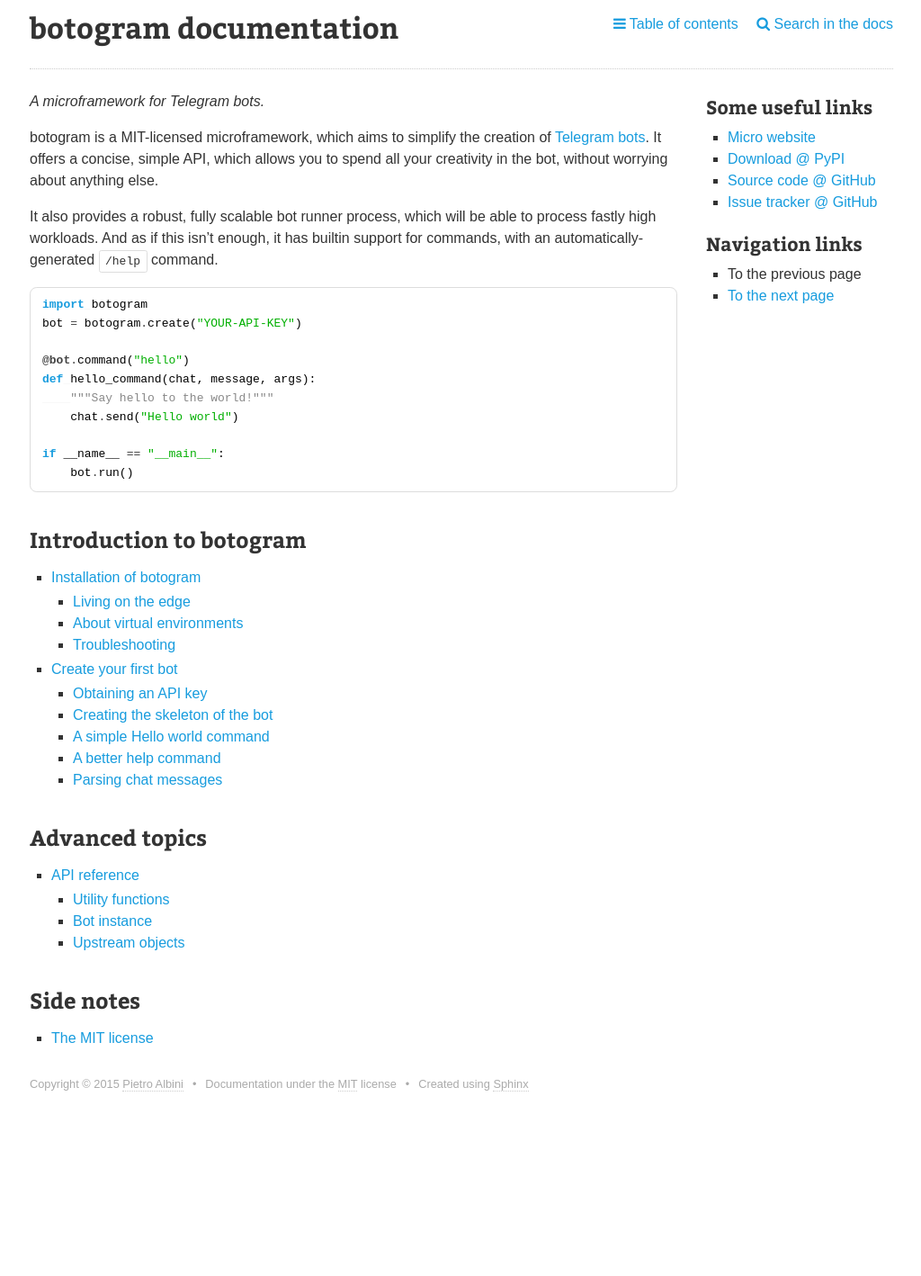
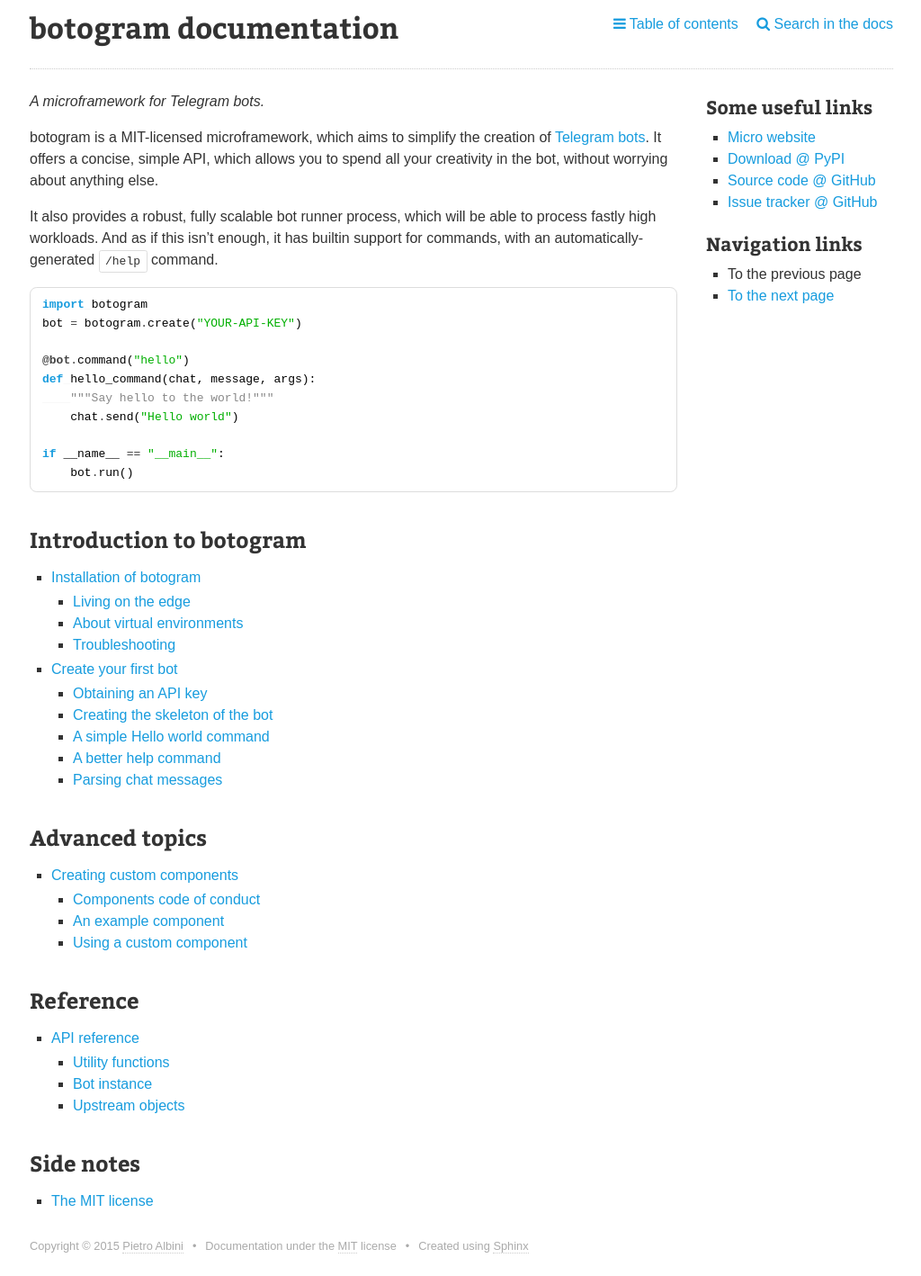
Before and after one commit to python-botogram/botogram, a Sphinx documentation site: the page built from docs/index.rst, in a window 1280 px wide. Shown: the whole page at 90% size, without its empty margins (127-1151 px from the left). Built offline with Sphinx 7.4.7, drawn with Linux system fonts in a browser that asks for light colours; before the commit the page ends 1237 px from its top, so only the background shows below that; some of the changed lines change nothing that is shown.

Commit message:
Added documentation about custom components

```diff
--- /dev/null
+++ b/docs/custom-components.rst
@@ -0,0 +1,154 @@
+.. Copyright (c) 2015 Pietro Albini <pietro@pietroalbini.io>
+   Released under the MIT license
+
+~~~~~~~~~~~~~~~~~~~~~~~~~~
+Creating custom components
+~~~~~~~~~~~~~~~~~~~~~~~~~~
+
+Components represent the foundation of botogram: they are containers which
+contain all the functions you wrote for your bot. For example, when you create
+a command and you add it to your bot, that command is added to the default
+component your bot has.
+
+A bot has a default component, but it also has a stack of user-provided
+components. This way you can create isolated and reusable sets of functions,
+and you can distribute those or include them in every bot you want.
+
+==========================
+Components code of conduct
+==========================
+
+If you want to distribute your components, you should follow these simple rules
+while coding it. This way all components will adhere to the same standars,
+simplifying the end-user experience:
+
+* **Give appropiate names to your components**. Component names are used to
+  give the end-user a hint about when that thing was defined. Also, make sure
+  your name isn't used by someone else, for example adding your nickname as a
+  prefix.
+* **Don't assume your component will be used only by one bot**. Try to design
+  your component in a way it can be used by multiple bots at once. This
+  includes the use of :py:func:`botogram.pass_bot` when you need the bot
+  instance, and avoiding to store data of all the bots in the same place.
+* **Allow customizations both via the constructor and attributes**. Users
+  should be able to use your bot the way they like, so you should allow them
+  both to initialize the component with all the customizations, for a direct
+  usage, and to initialize it without customizations, if they want to provide
+  them later.
+
+====================
+An example component
+====================
+
+In this example we're going to write a simplified Access Control List component
+called ``myacl``. That component will have an attribute containing the list of
+allowed users, and only those will be allowed to communicate with the bot.
+
+In order to be able to reuse the component in multiple bots, we'll write all
+its code in the ``myacl.py`` file. Let's start by subclassing
+:py:class:`botogram.Component` and giving the component the name we decided
+before:
+
+.. code-block:: python
+
+   import botogram
+
+   class MyACL(botogram.Component):
+       component_name = "myacl"
+
+Now we have a valid botogram component, even if it does nothing. The first
+thing we should add is a list of users allowed to use the bot, customizable by
+the end-user:
+
+.. code-block:: python
+   :emphasize-lines: 3,4,5,6
+
+       component_name = "myacl"
+
+       def __init__(self, allowed=None):
+           if allowed is None:
+               allowed = []
+           self.allowed = allowed
+
+And finally we can write the actual filter. We're going to use a
+``before_processing`` filter, and to add it to the component we're going to use
+the :py:meth:`botogram.Component.add_before_processing_hook` method:
+
+.. code-block:: python
+   :emphasize-lines: 2,3,4,5,6
+
+           self.allowed = allowed
+           self.add_before_processing_hook(self.filter)
+
+       def filter(self, chat, message):
+           if message.from_.id not in self.allowed:
+               return True  # Stop processing the update
+
+And the component is complete! The filter simply checks if the message
+sender's ID is in the allowed list. If not, it tells botogram the message was
+successfully processed, preventing the calls to all the other hooks. The full
+source code of the component is the following:
+
+.. code-block:: python
+
+   import botogram
+
+   class MyACL(botogram.Component):
+       component_name = "myacl"
+
+       def __init__(self, allowed=None):
+           if allowed is None:
+               allowed = []
+           self.allowed = allowed
+           self.add_before_processing_hook(self.filter)
+
+       def filter(self, chat, message):
+           if message.from_.id not in self.allowed:
+               return True  # Stop processing the update
+
+========================
+Using a custom component
+========================
+
+If you want to use a component you created in your bots, you need to initialize
+its object and apply it to each bot you want. We're going to apply the
+``myacl`` component we wrote before, which should be in a separated file, to
+the hello world you can find in the index of the docs:
+
+.. code-block:: python
+
+   import botogram
+   bot = botogram.create("YOUR-API-KEY")
+
+   @bot.command("hello")
+   def hello_command(chat, message, args):
+       """Say hello to the world!"""
+       chat.send("Hello world")
+
+   if __name__ == "__main__":
+       bot.run()
+
+First of all we need to import the component (located in the ``myacl.py`` file)
+and configure it, creating an instance and putting someone in the allowed list:
+
+.. code-block:: python
+   :emphasize-lines: 2,3,4,5
+
+   import botogram
+   import myacl
+
+   acl = myacl.MyACL()
+   acl.allowed = [12345, 23456]
+
+   bot = botogram.create("YOUR-API-KEY")
+
+And finally we can tell the bot to use the component:
+
+.. code-block:: python
+   :emphasize-lines: 2
+
+   bot = botogram.create("YOUR-API-KEY")
+   bot.use(acl)
+
+Now only the users with either the ``12345`` or ``23456`` IDs will be able to
+chat with the bot. Mission accomplished!
--- a/docs/index.rst
+++ b/docs/index.rst
@@ -46,6 +46,15 @@
 .. toctree::
    :maxdepth: 2
 
+   custom-components
+
+=========
+Reference
+=========
+
+.. toctree::
+   :maxdepth: 2
+
    api
 
 ==========
```
